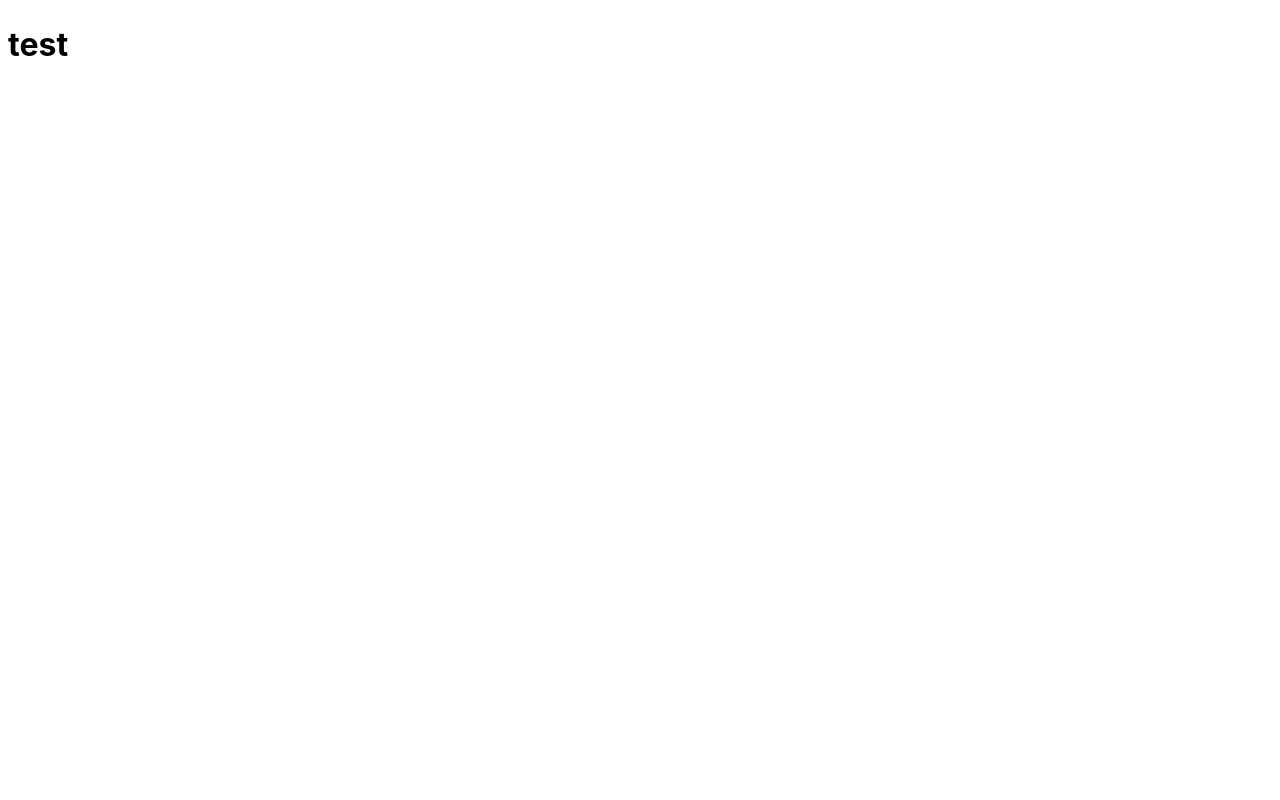
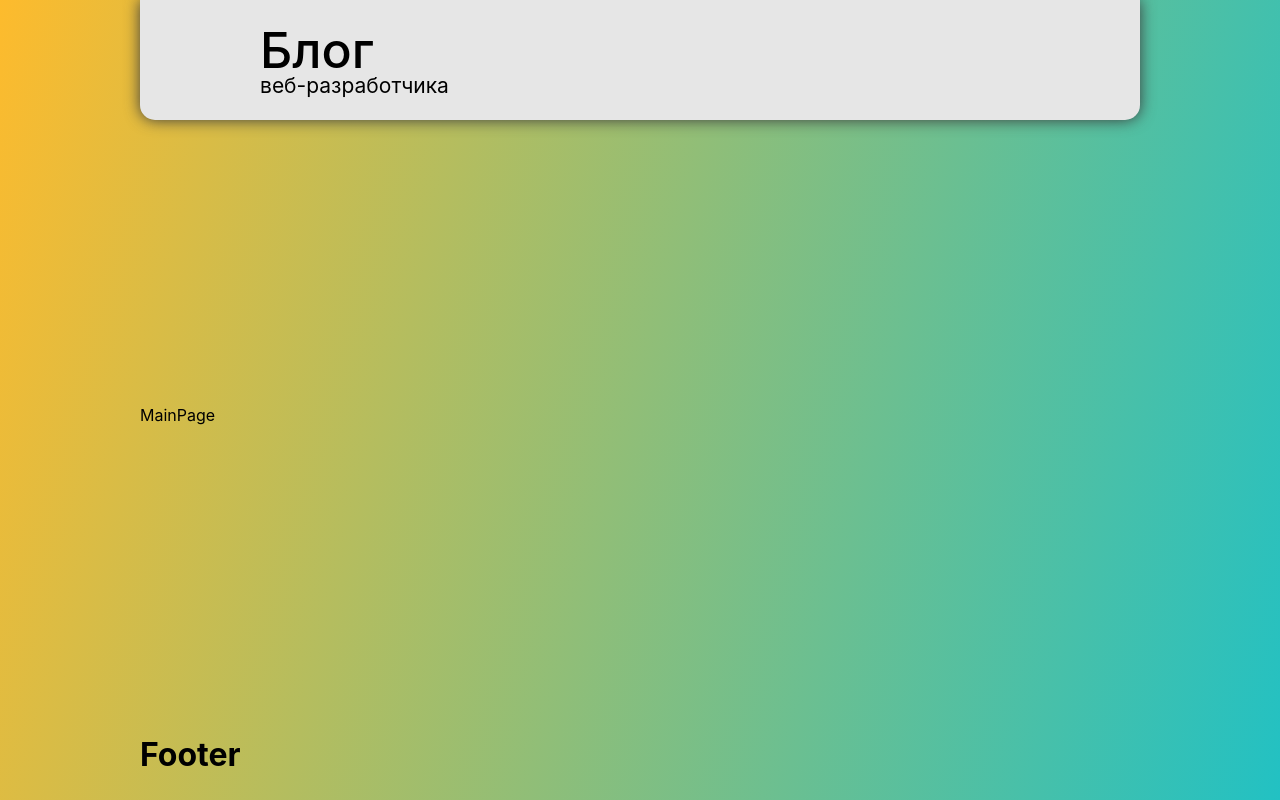
Before and after one commit to dmitriyPeshekhon/blog, a React (Vite) app: page / in a window 1280 px wide. Built offline with nearby package versions, Linux system fonts and the light colour scheme; a web font is replaced by a local one.

Commit message:
add routin and header component

```diff
--- a/src/App/App.css
+++ b/src/App/App.css
@@ -0,0 +1,8 @@
+.container {
+	width: 1000px;
+	margin: 0 auto;
+	height: 100vh;
+	display: flex;
+	flex-direction: column;
+	justify-content: space-between;
+}
--- a/src/App/App.jsx
+++ b/src/App/App.jsx
@@ -1,9 +1,21 @@
+import { Header, Footer } from '../components';
+import { Routes, Route } from 'react-router-dom';
 import './App.css';
 
 export const App = () => {
 	return (
-		<div>
-			<h1>test</h1>
+		<div className="container">
+			<Header />
+			<Routes>
+				<Route path="/" element={<div>MainPage</div>} />
+				<Route path="/post/:post_id" element={<div>Post_id</div>} />
+				<Route path="/post" element={<div>NewPost</div>} />
+				<Route path="/login" element={<div>Login</div>} />
+				<Route path="/register" element={<div>Register</div>} />
+				<Route path="/users" element={<div>Users</div>} />
+				<Route path="*" element={<div>NotFound</div>} />
+			</Routes>
+			<Footer />
 		</div>
 	);
 };
--- /dev/null
+++ b/src/components/footer/footer.jsx
@@ -0,0 +1,7 @@
+export const Footer = () => {
+	return (
+		<div>
+			<h1>Footer</h1>
+		</div>
+	);
+};
--- /dev/null
+++ b/src/components/header/header.css
@@ -0,0 +1,32 @@
+.header-container {
+	display: flex;
+	justify-content: space-between;
+	align-items: center;
+	padding: 20px 40px;
+	height: 120px;
+	background: #e6e6e6;
+	border-radius: 0 0 15px 15px  ;
+	box-shadow: 0px 0px 15px #3b3b3b;
+}
+
+.logo-container {
+	display: flex;
+}
+
+.logo-text-container {
+	margin-left: 10px;
+	line-height: 1;
+	display: flex;
+	flex-direction: column;
+	justify-content: center;
+}
+
+.logo-big-text {
+	font-size: 50px;
+	font-weight: 500;
+}
+
+.logo-small-text {
+	font-size: 21px;
+	font-weight: 400;
+}
--- /dev/null
+++ b/src/components/header/header.jsx
@@ -0,0 +1,16 @@
+import { Icon } from '../';
+import './header.css';
+
+export const Header = () => {
+	return (
+		<div className="header-container">
+			<div className="logo-container">
+				<Icon iconCode="fa-code" size="90px" />
+				<div className="logo-text-container">
+					<div className="logo-big-text">Блог</div>
+					<div className="logo-small-text">веб-разработчика</div>
+				</div>
+			</div>
+		</div>
+	);
+};
--- /dev/null
+++ b/src/components/icon/icon.jsx
@@ -0,0 +1,4 @@
+export const Icon = ({ iconCode, size }) => {
+	console.log(`fa ${iconCode}`);
+	return <i className={`fa ${iconCode}`} style={{ fontSize: size }} />;
+};
--- /dev/null
+++ b/src/components/index.js
@@ -0,0 +1,3 @@
+export { Header } from './header/header';
+export { Footer } from './footer/footer';
+export { Icon } from './icon/icon';
--- a/src/index.css
+++ b/src/index.css
@@ -1,3 +1,14 @@
+* {
+	box-sizing: border-box;
+}
+
+body {
+	margin: 0;
+	padding: 0;
+	background: rgb(34,193,195);
+	background: linear-gradient(285deg, rgba(34,193,195,1) 0%, rgba(253,187,45,1) 100%);
+}
+
 :root {
   font-family: Inter, system-ui, Avenir, Helvetica, Arial, sans-serif;
   line-height: 1.5;
```
Also changed, not shown: src/main.jsx (+4 -3 lines).
